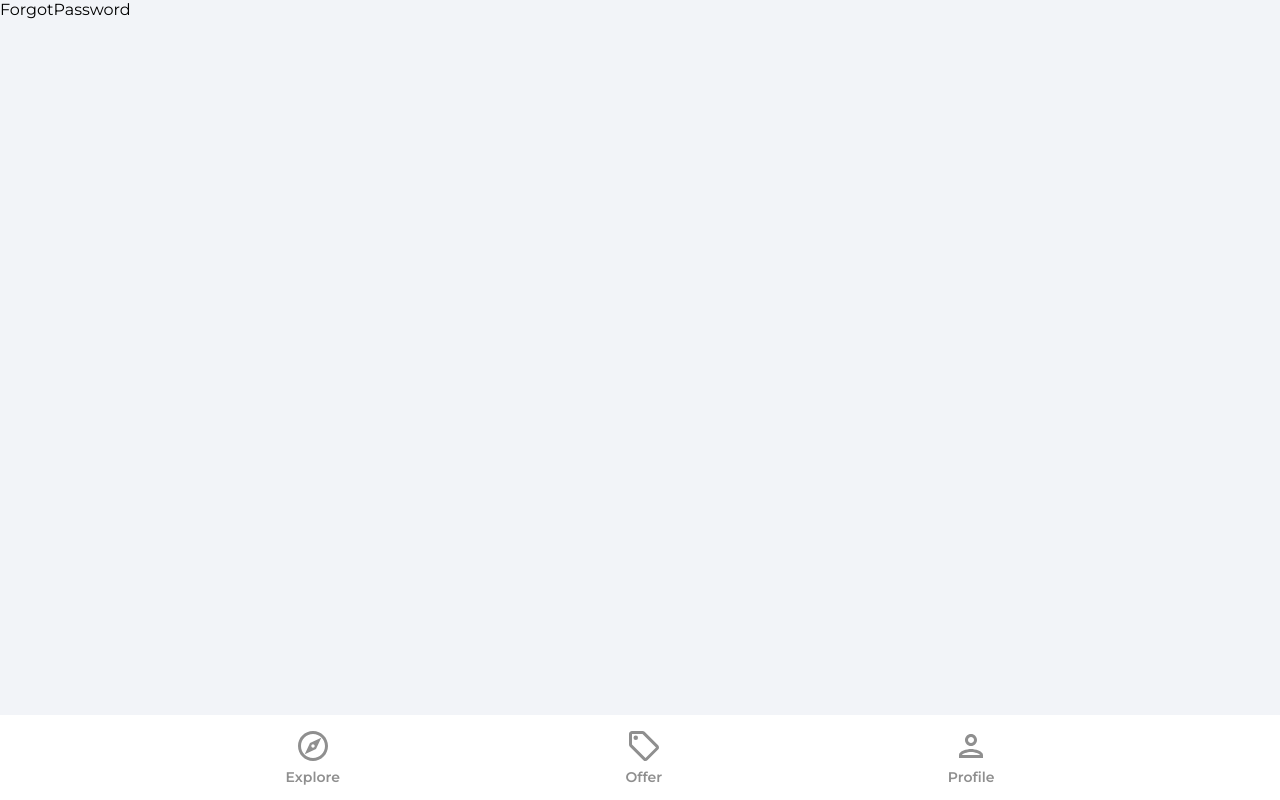
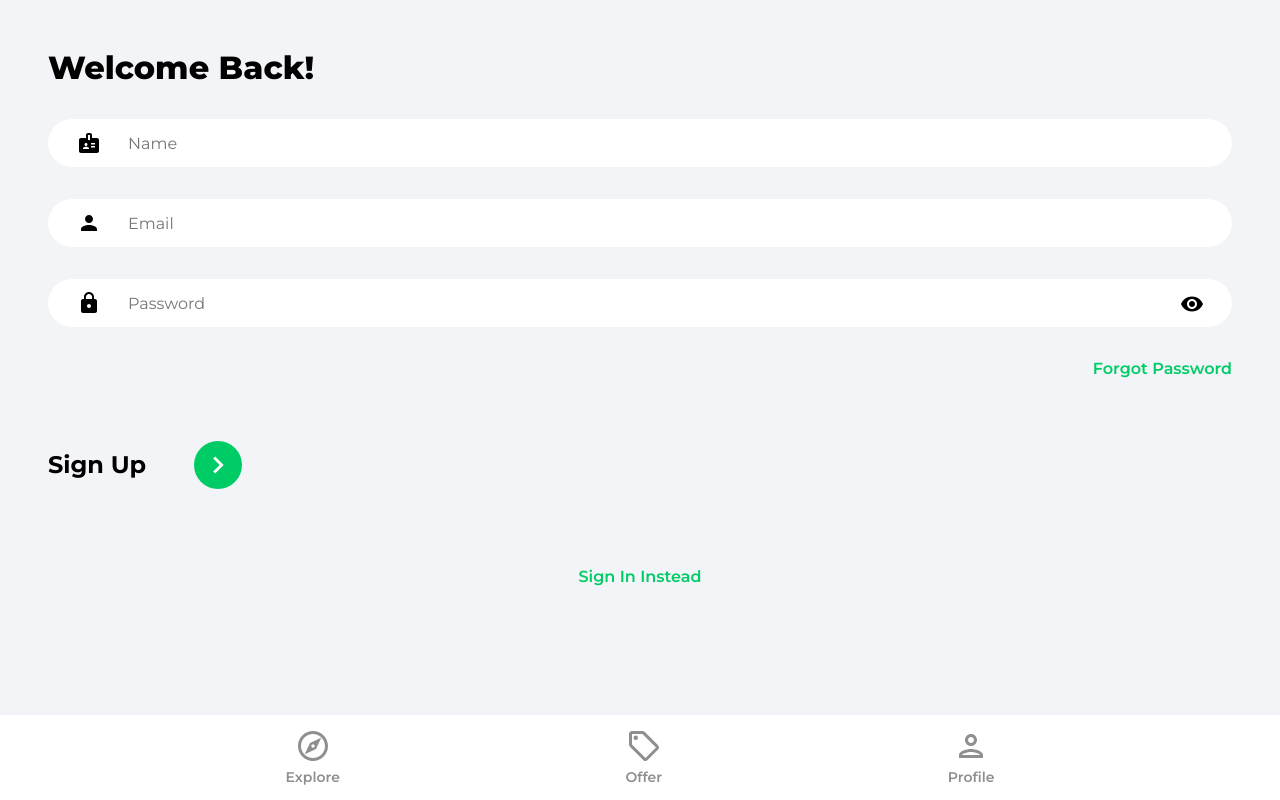
Before and after one commit to uct-trk/estate-project, a React (Create React App) app: page /sign-up in a window 1280 px wide. Built offline with nearby package versions, Linux system fonts and the light colour scheme.

Commit message:
sign in and sign up pages

```diff
--- a/src/App.js
+++ b/src/App.js
@@ -14,7 +14,8 @@ function App() {
           <Route path='/' element={<Explore />} />
           <Route path='/offers' element={<Offers />} />
           <Route path='/profile' element={<Signin />} />
-          <Route path='/sign-in' element={<SignUp />} />
+          <Route path='/sign-in' element={<Signin />} />
+          <Route path='/sign-up' element={<SignUp />} />
           <Route path='/sign-up' element={<ForgotPassword />} />
           <Route path='/forgot-password' element={<Explore />} />
         </Routes>
--- a/src/pages/SignUp.jsx
+++ b/src/pages/SignUp.jsx
@@ -1,7 +1,87 @@
-import React from "react";
+import { useState } from "react";
+import { Link, useNavigate } from "react-router-dom";
+import { ReactComponent as ArrowRightIcon } from "../assets/svg/keyboardArrowRightIcon.svg";
+import visibilityIcon from "../assets/svg/visibilityIcon.svg";
+function SignUp() {
+  const [showPassword, setShowPassword] = useState(false);
+  const [formData, ssetFormData] = useState({
+    name: "",
+    email: "",
+    password: "",
+  });
 
-function SignUp() {
-  return <div>SignUp</div>;
+  const { name, email, password } = formData;
+
+  const navigate = useNavigate();
+
+  const onChange = (e) => {
+    ssetFormData((prevState) => ({
+      ...prevState,
+      [e.target.id]: e.target.value,
+    }));
+  };
+
+  return (
+    <>
+      <div className="pageContainer">
+        <header>
+          <p className="pageHeader">Welcome Back!</p>
+        </header>
+
+        <form>
+          <input
+            type="text"
+            placeholder="Name"
+            id="name"
+            onChange={onChange}
+            value={name}
+            className="nameInput"
+          />
+          <input
+            autoComplete="off"
+            type="email"
+            placeholder="Email"
+            id="email"
+            onChange={onChange}
+            value={email}
+            className="emailInput"
+          />
+          <div className="passwordInputDiv">
+            <input
+              autoComplete="off"
+              type={showPassword ? "text" : "password"}
+              className="passwordInput"
+              placeholder="Password"
+              id="password"
+              value={password}
+              onChange={onChange}
+            />
+            <img
+              className="showPassword"
+              src={visibilityIcon}
+              alt="show password"
+              onClick={() => setShowPassword((prevState) => !prevState)}
+            />
+          </div>
+
+          <Link to="/forgot-password" className="forgotPasswordLink">
+            Forgot Password
+          </Link>
+          <div className="signUpBar">
+            <p className="signUpText">Sign Up</p>
+            <button className="signUpButton">
+              <ArrowRightIcon fill="#ffffff" width="34px" height="34px" />
+            </button>
+          </div>
+        </form>
+        {/*Google auth*/}
+
+        <Link to="/sign-in" className="registerLink">
+          Sign In Instead
+        </Link>
+      </div>
+    </>
+  );
 }
 
 export default SignUp;
--- a/src/pages/Signin.jsx
+++ b/src/pages/Signin.jsx
@@ -1,7 +1,78 @@
-import React from "react";
+import { useState } from "react";
+import { Link, useNavigate } from "react-router-dom";
+import { ReactComponent as ArrowRightIcon } from "../assets/svg/keyboardArrowRightIcon.svg";
+import visibilityIcon from "../assets/svg/visibilityIcon.svg";
+function Signin() {
+  const [showPassword, setShowPassword] = useState(false);
+  const [formData, ssetFormData] = useState({
+    email: "",
+    password: "",
+  });
 
-function Signin() {
-  return <div>Signın</div>;
+  const { email, password } = formData;
+
+  const navigate = useNavigate();
+
+  const onChange = (e) => {
+    ssetFormData((prevState) => ({
+      ...prevState,
+      [e.target.id]: e.target.value,
+    }));
+  };
+
+  return (
+    <>
+      <div className="pageContainer">
+        <header>
+          <p className="pageHeader">Welcome Back!</p>
+        </header>
+
+        <form>
+          <input
+            autoComplete="off"
+            type="email"
+            placeholder="Email"
+            id="email"
+            onChange={onChange}
+            value={email}
+            className="emailInput"
+          />
+          <div className="passwordInputDiv">
+            <input
+              autoComplete="off"
+              type={showPassword ? "text" : "password"}
+              className="passwordInput"
+              placeholder="Password"
+              id="password"
+              value={password}
+              onChange={onChange}
+            />
+            <img
+              className="showPassword"
+              src={visibilityIcon}
+              alt="show password"
+              onClick={() => setShowPassword((prevState) => !prevState)}
+            />
+          </div>
+
+          <Link to="/forgot-password" className="forgotPasswordLink">
+            Forgot Password
+          </Link>
+          <div className="signInBar">
+            <p className="signInText">Sign In</p>
+            <button className="signInButton">
+              <ArrowRightIcon fill="#ffffff" width="34px" height="34px" />
+            </button>
+          </div>
+        </form>
+        {/*Google auth*/}
+
+        <Link to="/sign-up" className="registerLink">
+          Sign Up Instead
+        </Link>
+      </div>
+    </>
+  );
 }
 
 export default Signin;
```
